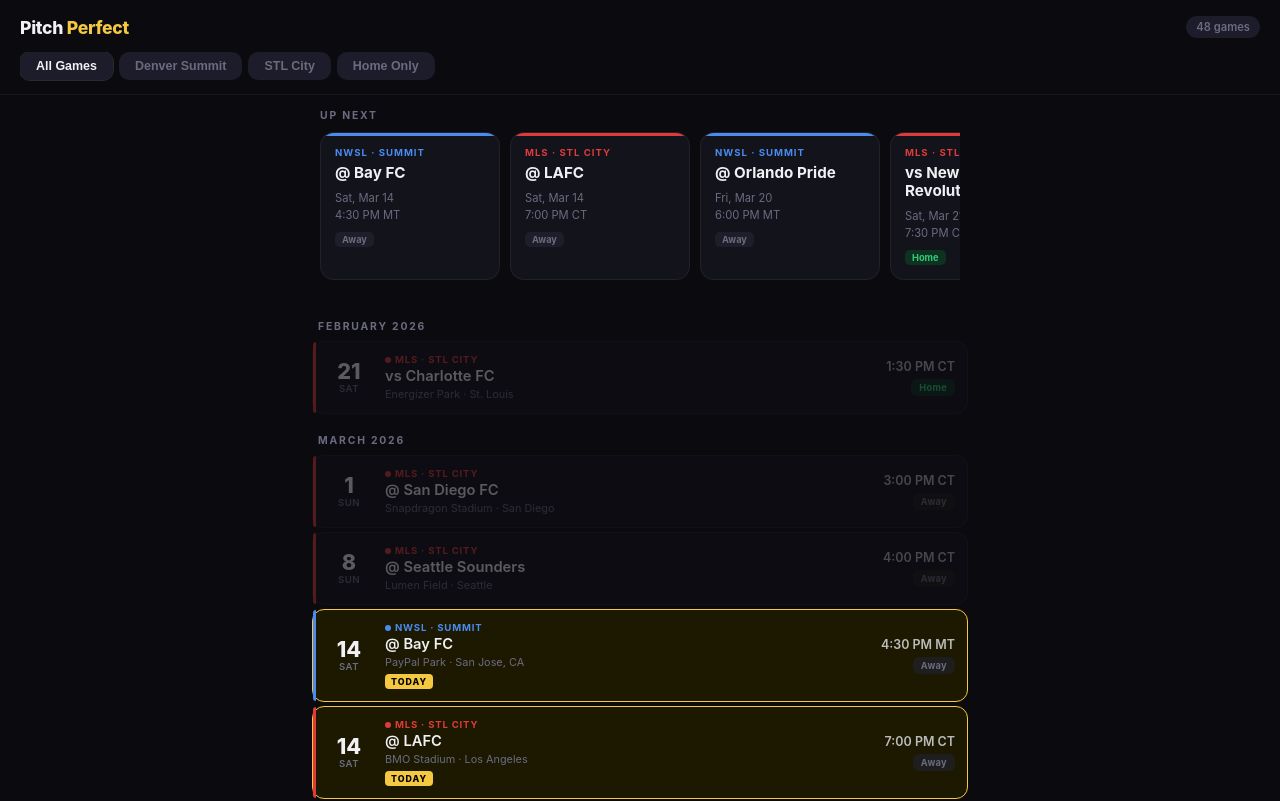
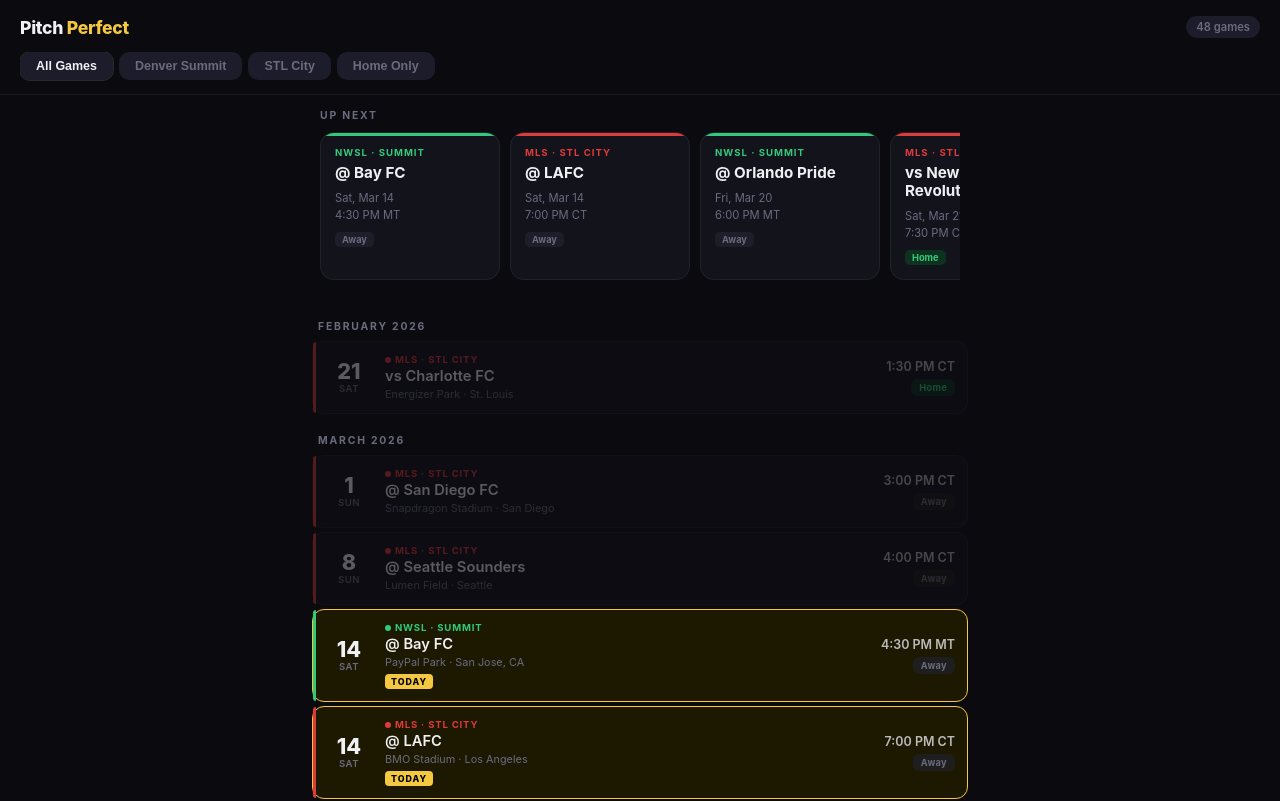
Before and after one commit to jordonm08/soccer, a website: page index.html in a window 1280 px wide. Shown: the top 801 px of the page. Drawn offline with Linux system fonts and the light colour scheme.

Commit message:
feat: change Summit FC color to green

```diff
--- a/index.html
+++ b/index.html
@@ -12,8 +12,8 @@
     --border:   #ffffff0f;
     --text:     #f0f0f5;
     --muted:    #6b6b80;
-    --summit:   #4a8bef;
-    --summit-dim:#1a2d4a;
+    --summit:   #34c97a;
+    --summit-dim:#0d3320;
     --stl:      #e03a3a;
     --stl-dim:  #3a1a1a;
     --green:    #34c97a;
```
